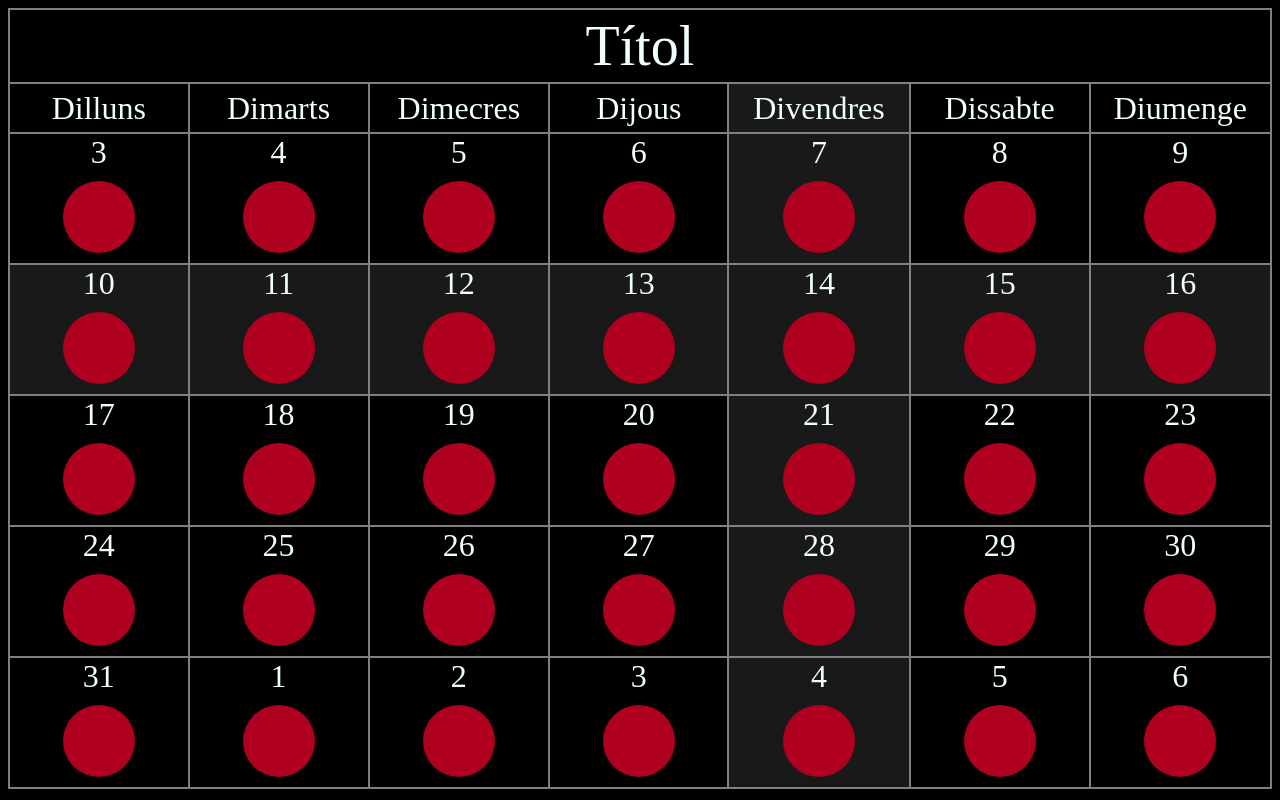
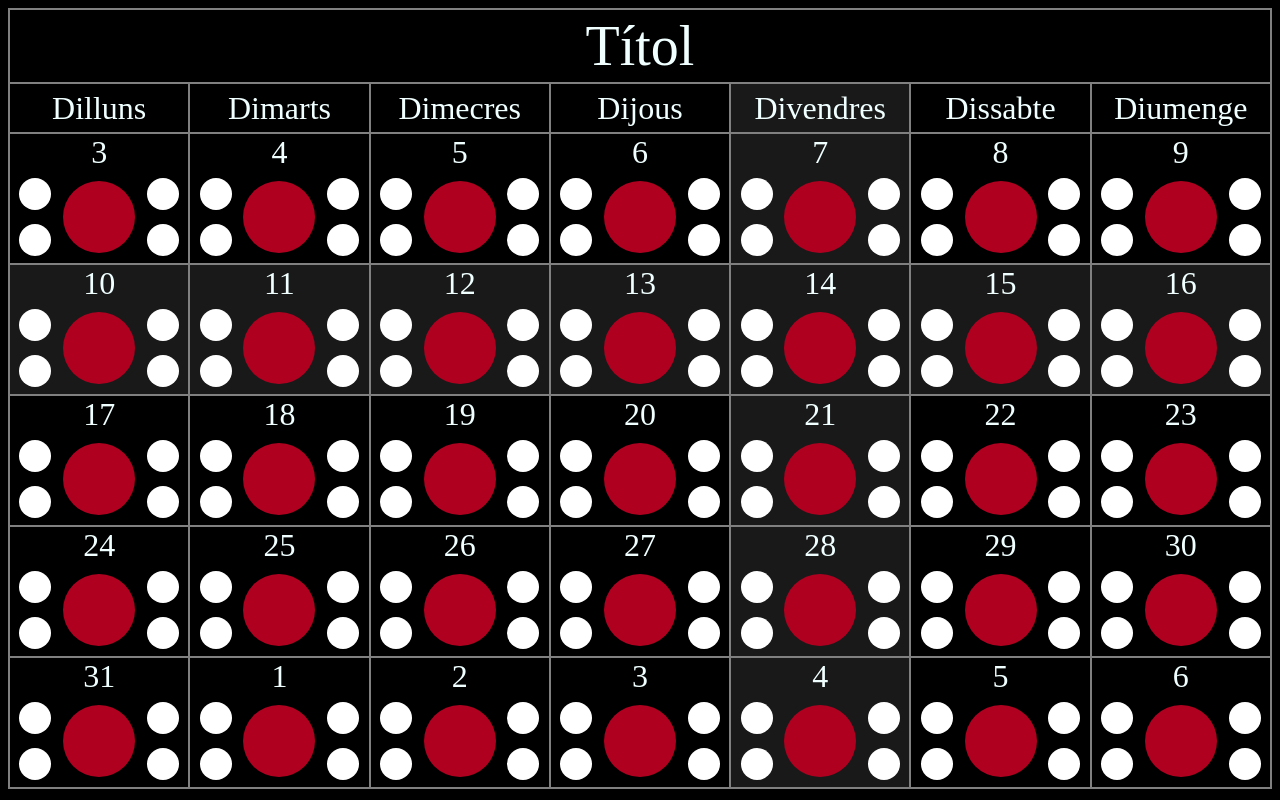
Before and after one commit to Drus008/ChronoDistroDesk, a plain HTML site: page Cració de pag/calendari.html in a window 1280 px wide. Drawn offline with Linux system fonts and the light colour scheme.

Commit message:
Afegits nous cercles

```diff
--- a/Cració de pag/calendari.css
+++ b/Cració de pag/calendari.css
@@ -67,6 +67,15 @@ td {
     border-radius: 50%;
 }
 
+.circulo {
+    margin: auto;
+    width: auto;
+    height: 4vh;
+    width: 4vh;
+    background-color: #ffffff;
+    border-radius: 50%;
+}
+
 .casellaNumDia {
     background: none;
     font-size: 4vh;
--- a/Cració de pag/calendari.js
+++ b/Cració de pag/calendari.js
@@ -15,7 +15,6 @@ function crearCalendario() {
 
     // bucle per a crear cada fila
     for (let f = 0; f < 7; f++) {
-        // creates a table row
         const row = document.createElement("tr");
         row.classList.add("filaCalendari");
 
@@ -40,18 +39,22 @@ function crearCalendario() {
                 cell.appendChild(cellText);
             }
 
-            // Creem cada casella del calendari en si
+            // Creem les caselles dels dies del calendari
             else {
                 cell.classList.add("casellaDia");
 
+                // Creem les taules de cada dia
                 const tblDia = document.createElement("table");
                 const tblBodyDia = document.createElement("tbody");
                 tblDia.classList.add("taulaDiaMes");
 
+
+                // Creem les files de cada dia
                 for ( let fD = 0; fD<3; fD++) {
                     const rowD = document.createElement("tr");
                     rowD.classList.add("taulaFilDiaMes");
 
+                    // Fiquem el número del dia a la casella
                     if (fD==0){
                         const cellD = document.createElement("td");
                         cellD.colSpan = "3";
@@ -64,11 +67,17 @@ function crearCalendario() {
                         rowD.appendChild(cellD);
                     }
 
+                    // Fiquem els símbols si hi ha un event important
                     else for (let cD=0; cD<3; cD++){
                         if (fD!=2 || cD!=1) {
                             const cellD = document.createElement("td");
 
-                            if (cD==0 || cD==2) cellD.classList.add("casellaIconoDia");
+                            if (cD==0 || cD==2){
+                                cellD.classList.add("casellaIconoDia");
+                                    const amarillo = document.createElement("div");
+                                    amarillo.classList.add("circulo");
+                                    cellD.appendChild(amarillo);
+                            }
                             else{
                                 cellD.classList.add("casellaImportantDia");
                                 cellD.rowSpan = "2";
@@ -94,15 +103,12 @@ function crearCalendario() {
             // fiquem les caselles dins les files
             row.appendChild(cell);
         }
-      // add the row to the end of the table body
       tblBody.appendChild(row);
     }
 
-    // put the <tbody> in the <table>
+
     tbl.appendChild(tblBody);
-    // appends <table> into <body>
     document.body.appendChild(tbl);
-    // sets the border attribute of tbl to '2'
 }
 
 
```
